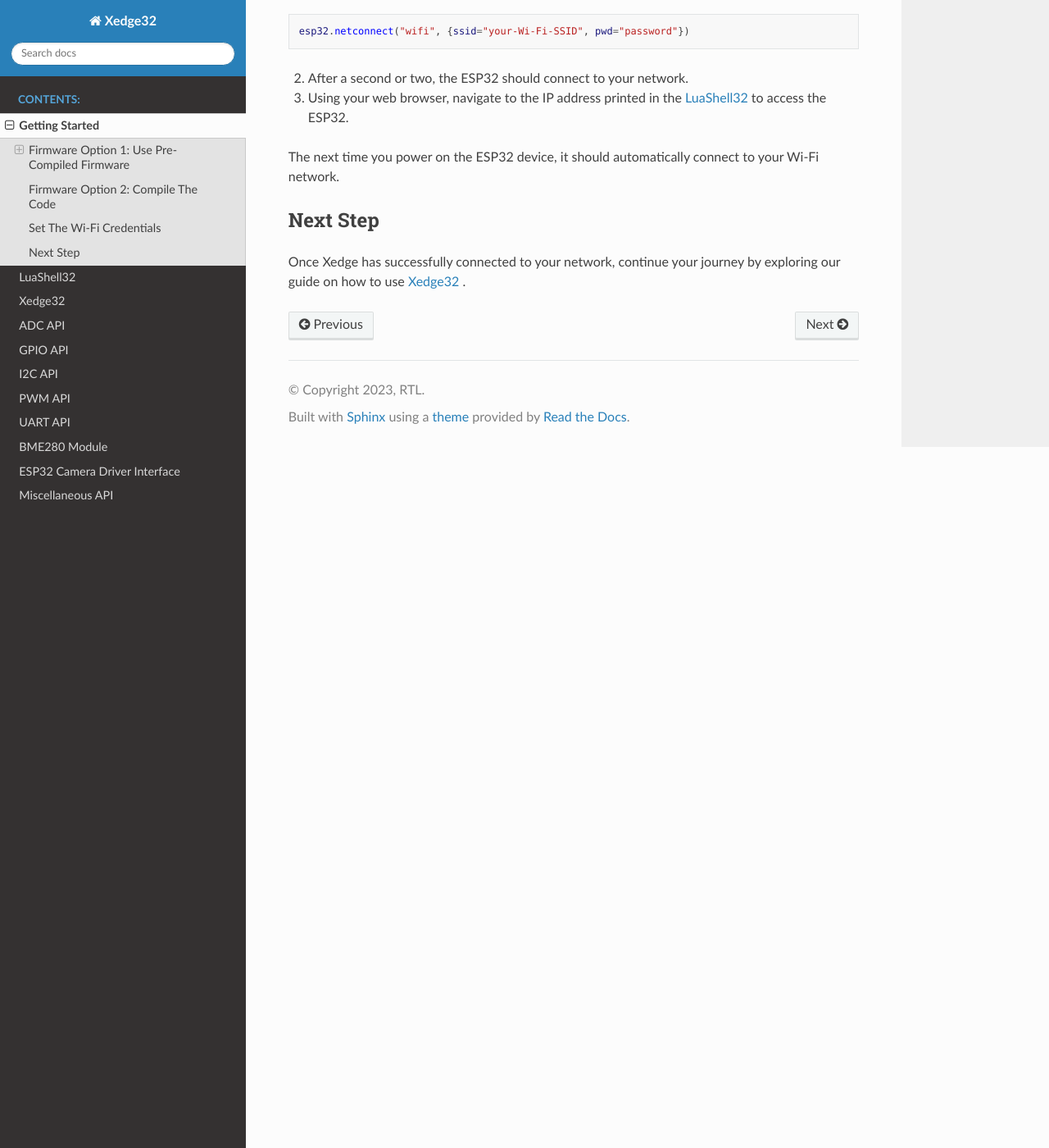
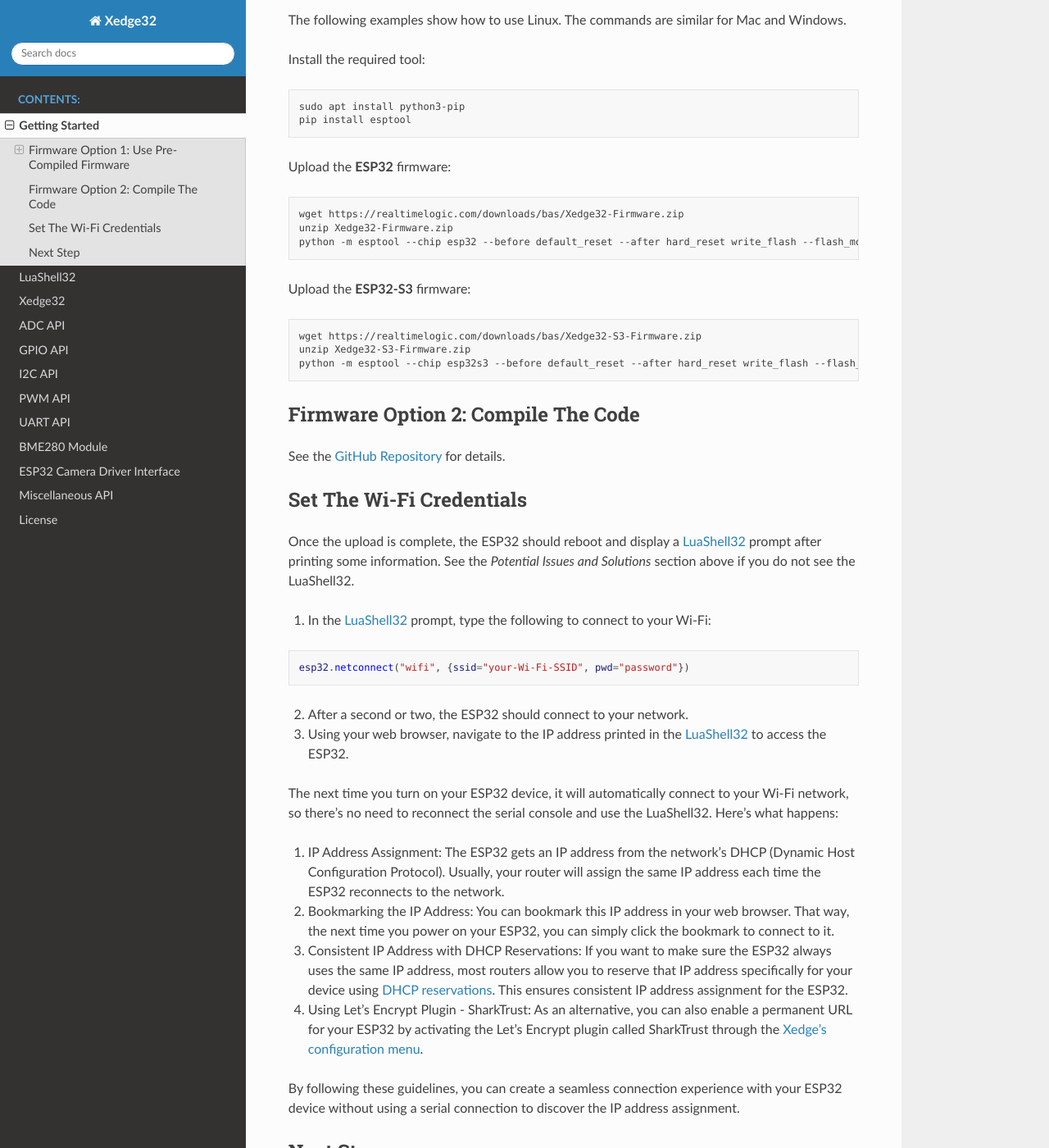
Before and after one commit to RealTimeLogic/Xedge32, a Sphinx documentation site: the page built from doc/source/GettingStarted.rst, in a window 1280 px wide and 1400 px high, scrolled down 2820 px. Shown: the whole window at 82% size. Built offline with Sphinx 7.4.7 and the Read the Docs theme 2.0.0, drawn with Linux system fonts in a browser that asks for light colours; some of the changed text lies outside the part shown.

```diff
--- a/doc/source/GettingStarted.rst
+++ b/doc/source/GettingStarted.rst
@@ -1,7 +1,7 @@
 Getting Started
 ================
 
-To start using Xedge, you need to upload the firmware onto an ESP32-S3 or an ESP32 with PSRAM (for example, the `ESP32 WROVER <https://www.google.com/search?q=esp32+wrover>`_). You can do this using a flashing tool or programming software.
+To start using Xedge, you need to upload the firmware onto an ESP32-S3 or an ESP32 with PSRAM (for example, the ESP32 WROVER). You can do this using a flashing tool or programming software. We suggested purchasing the new improved `ESP32-S3 <https://www.google.com/search?q=esp32-S3>`_ if you do not have a suitable ESP32.
 
 We offer two options for the firmware:
 
@@ -23,6 +23,12 @@ The firmware binaries can be uploaded using Windows, Mac, and Linux using the co
 Windows Graphical Installer
 ~~~~~~~~~~~~~~~~~~~~~~~~~~~~
 
+.. raw:: html
+
+   <div style="position: relative;width: 100%;height: 0;padding-bottom: 56.25%;"><iframe src="https://www.youtube.com/embed/V-HH0yc74hY" frameborder="0" allowfullscreen style="position: absolute;top: 0;left: 0;width: 100%;height: 100%;"></iframe></div>
+
+**How to flash the Xedge32 IDE**
+
 To upload the Xcode32 firmware to your ESP32 board, begin by downloading the `ESPRESSIF Flash Tool <https://www.espressif.com/en/support/download/other-tools>`_ and one of:
 
 - `ESP32  Xedge Firmware <https://realtimelogic.com/downloads/bas/Xedge32-Firmware.zip>`_
@@ -34,7 +40,7 @@ Unzip the `ESPRESSIF Flash Tool` archive and the `Xedge32-Firmware.zip` or `Xedg
 1. Connect your ESP32 board to your computer and find the com port used by using the Device Manager.
 2. Start the ESPRESSIF Flash Tool `flash_download_tool_3.9.4.exe` executable.
 3. When the tool starts, select ChipType ESP32 or ESP32-S3 and click OK.
-4. On the SPIDownload page, set the COM port to the one used by the ESP32 and set Speed to 115200.
+4. On the SPIDownload page, `set the COM port to the one used by the ESP32 <https://learn.adafruit.com/adafruit-esp32-s2-feather/advanced-serial-console-on-windows>`_ and set Speed to 115200.
 5. Click the ERASE button and wait for it to complete.
 6. Click the 3 dots (...) to browse to the bin files you downloaded.
 7. Select the following binary files and set the address accordingly:
@@ -61,6 +67,13 @@ Unzip the `ESPRESSIF Flash Tool` archive and the `Xedge32-Firmware.zip` or `Xedg
 
 In the screenshot above, the firmware tool is shown on the left and a Putty terminal connected to the device is shown on the right.
 
+**Potential Issues and Solutions:**
+
+   -  On certain boards, you must press the boot button before connecting the USB. Once the USB is plugged in, you can release the button.
+   -  If you're using an ESP32-S3 board equipped with both USB-OTG and USB-UART, you will need to perform flashing using the USB-UART connection. Meanwhile, connect Putty to USB-OTG.
+   - If you do not see the :ref:`LuaShell32` after connecting Putty, try the following: Configure Putty with the required serial connection parameters so you can quickly click the Open button, then do as follows: Click the ESP32 development board's reset button, followed by quickly clicking the Open button in Putty.
+
+
 Linux, Mac, and Windows using the command line tool `esptool`
 ~~~~~~~~~~~~~~~~~~~~~~~~~~~~~~~~~~~~~~~~~~~~~~~~~~~~~~~~~~~~~~~
 
@@ -80,8 +93,7 @@ Upload the **ESP32** firmware:
 
    wget https://realtimelogic.com/downloads/bas/Xedge32-Firmware.zip
    unzip Xedge32-Firmware.zip
-   ~/.local/bin/esptool.py -p /dev/ttyUSB0 --before default_reset --after hard_reset --chip esp32  write_flash --flash_mode dio --flash_size detect --flash_freq 40m 0x1000 Xedge32-Firmware/bootloader.bin 0x8000 Xedge32-Firmware/partition-table.bin 0x10000 Xedge32-Firmware/xedge.bin
-
+   python -m esptool --chip esp32 --before default_reset --after hard_reset write_flash --flash_mode dio --flash_size detect --flash_freq 40m 0x1000 Xedge32-Firmware/bootloader.bin 0x8000 Xedge32-Firmware/partition-table.bin 0x10000 Xedge32-Firmware/xedge.bin
 
 Upload the **ESP32-S3** firmware:
 
@@ -89,7 +101,7 @@ Upload the **ESP32-S3** firmware:
 
    wget https://realtimelogic.com/downloads/bas/Xedge32-S3-Firmware.zip
    unzip Xedge32-S3-Firmware.zip
-   ~/.local/bin/esptool.py  -p /dev/ttyUSB0 --chip esp32-s3 --before=default_reset --after=hard_reset write_flash --flash_mode dio --flash_freq 80m --flash_size detect 0x0  Xedge32-Firmware/bootloader.bin 0x8000 Xedge32-Firmware/partition-table.bin 0x10000  Xedge32-Firmware/xedge.bin
+   python -m esptool --chip esp32s3 --before default_reset --after hard_reset write_flash --flash_mode dio --flash_size detect --flash_freq 80m 0x0 Xedge32-Firmware/bootloader/bootloader.bin 0x8000 Xedge32-Firmware/partition_table/partition-table.bin 0x10000 Xedge32-Firmware/xedge.bin
 
 
 Firmware Option 2: Compile The Code
@@ -103,7 +115,8 @@ Set The Wi-Fi Credentials
 
 .. _wificredentials:
 
-Once the upload is complete, the ESP32 should reboot and display a :ref:`LuaShell32` prompt after printing some information.
+Once the upload is complete, the ESP32 should reboot and display a :ref:`LuaShell32` prompt after printing some information. See the *Potential Issues and Solutions* section above if you do not see the LuaShell32.
+
 
 1. In the :ref:`LuaShell32` prompt, type the following to connect to your Wi-Fi:
 
@@ -114,7 +127,17 @@ Once the upload is complete, the ESP32 should reboot and display a :ref:`LuaShel
 2. After a second or two, the ESP32 should connect to your network.
 3. Using your web browser, navigate to the IP address printed in the :ref:`LuaShell32` to access the ESP32.
 
-The next time you power on the ESP32 device, it should automatically connect to your Wi-Fi network.
+The next time you turn on your ESP32 device, it will automatically connect to your Wi-Fi network, so there's no need to reconnect the serial console and use the LuaShell32. Here's what happens:
+
+1. IP Address Assignment: The ESP32 gets an IP address from the network's DHCP (Dynamic Host Configuration Protocol). Usually, your router will assign the same IP address each time the ESP32 reconnects to the network.
+
+2. Bookmarking the IP Address: You can bookmark this IP address in your web browser. That way, the next time you power on your ESP32, you can simply click the bookmark to connect to it.
+
+3. Consistent IP Address with DHCP Reservations: If you want to make sure the ESP32 always uses the same IP address, most routers allow you to reserve that IP address specifically for your device using `DHCP reservations <https://portforward.com/dhcp-reservation/>`_. This ensures consistent IP address assignment for the ESP32.
+
+4. Using Let's Encrypt Plugin - SharkTrust: As an alternative, you can also enable a permanent URL for your ESP32 by activating the Let's Encrypt plugin called SharkTrust through the `Xedge's configuration menu <https://realtimelogic.com/ba/doc/?url=Xedge.html#cert>`_.
+
+By following these guidelines, you can create a seamless connection experience with your ESP32 device without using a serial connection to discover the IP address assignment.
 
 
 Next Step
```
Also changed, not shown: README.md (+1 -1 lines), doc/index.rst (+9 -6 lines), doc/source/cam.rst (+7 -0 lines), doc/source/license.rst (added, +11 -0 lines).
